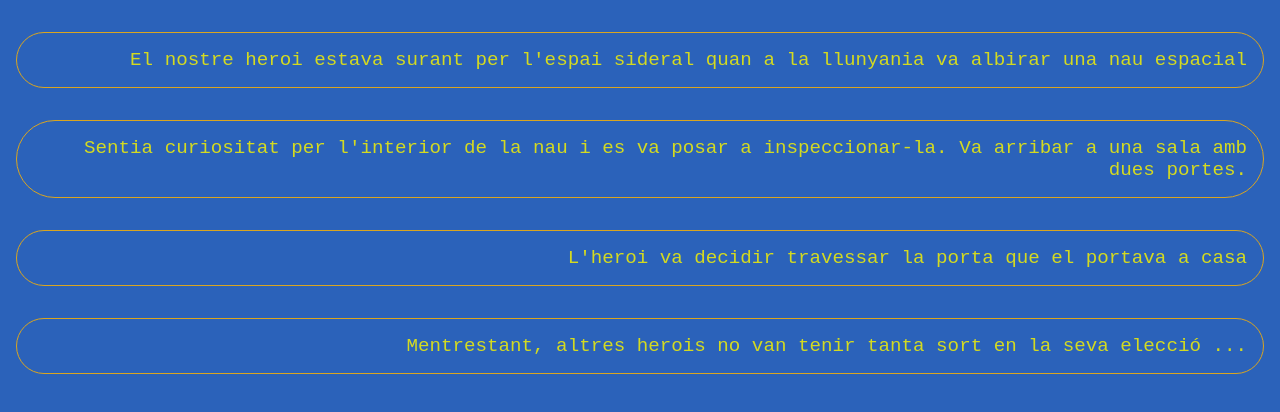
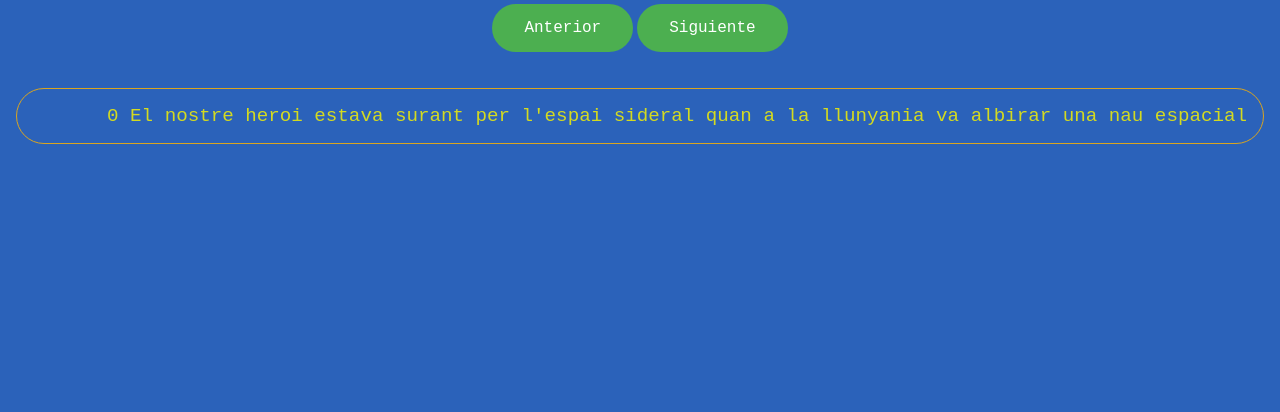
Before and after one commit to JordiNodeJS/Sprint-6_React, a React (Vite) app: page / in a window 1280 px wide. Shown: the top 412 px of the page. Built offline with nearby package versions, Linux system fonts and the light colour scheme.

Commit message:
s6e4/version display next sentence

```diff
--- a/src/App.jsx
+++ b/src/App.jsx
@@ -1,11 +1,27 @@
+import { useState } from 'react'
 import './App.css'
+import data from './data/data.js'
+
+import Button from './components/button/Button'
 import Escena from './components/escena/Escena'
 
+function App() {
+  const [index, setIndex] = useState(0)
 
-function App() {
+  const handleClickPrevious = () => setIndex( _ => (index < data.length) ? index + 1 : setIndex(0))
+
+  const handleClickNext = () => {
+    console.log('next button clicked')
+    setIndex( _ => (index < data.length - 1) ? index + 1 : setIndex(0))
+    // setIndex( _ => index + 1)
+
+  }
+
   return (
-    <div className="App">
-      <Escena />
+    <div className='App'>
+      <Button onClick={handleClickPrevious} label='Anterior' />
+      <Button onClick={handleClickNext} label='Siguiente' />
+      <Escena fraseIndex={index} data={data} />
     </div>
   )
 }
--- /dev/null
+++ b/src/components/button/Button.jsx
@@ -0,0 +1,7 @@
+import './button.css'
+
+const Button = ({label, onClick}) =>
+    <button onClick={onClick} type="button">{label}</button>
+
+
+export default Button
--- /dev/null
+++ b/src/components/button/button.css
@@ -0,0 +1,22 @@
+button {
+    background-color: #4CAF50; /* Green */
+    border: none;
+    color: white;
+    padding: 15px 32px;
+    text-align: center;
+    text-decoration: none;
+    display: inline-block;
+    font-size: 16px;
+    font-family: monospace;
+    margin: 4px 2px;
+    cursor: pointer;
+    transition-duration: 0.4s;
+    border-radius: 40px;
+  }
+
+  button:hover {
+    box-shadow: 0 12px 16px 0 rgba(0,0,0,0.24),0 17px 50px 0 rgba(0,0,0,0.19);
+  }
+  button:active {
+    background-color: rgb(43, 98, 186);
+  }
--- a/src/components/escena/Escena.jsx
+++ b/src/components/escena/Escena.jsx
@@ -1,9 +1,10 @@
-import data from '../../data/data'
+// import data from '../../data/data'
 import './escena.css'
 
-const Escena = () => {
+
+const Escena = ({fraseIndex = 0, data}) => {
   const frases = data.map(frase => <p>{frase}</p>)
-  return <div>{frases}</div>
+  return <div>{frases[fraseIndex]}</div>
 }
 
 export default Escena
--- a/src/data/data.js
+++ b/src/data/data.js
@@ -1,6 +1,6 @@
 export default [
-    "El nostre heroi estava surant per l'espai sideral quan a la llunyania va albirar una nau espacial",
-    "Sentia curiositat per l'interior de la nau i es va posar a inspeccionar-la. Va arribar a una sala amb dues portes.",
-    "L'heroi va decidir travessar la porta que el portava a casa",
-    "Mentrestant, altres herois no van tenir tanta sort en la seva elecció ..."
+    "0 El nostre heroi estava surant per l'espai sideral quan a la llunyania va albirar una nau espacial",
+    "1 Sentia curiositat per l'interior de la nau i es va posar a inspeccionar-la. Va arribar a una sala amb dues portes.",
+    "2 L'heroi va decidir travessar la porta que el portava a casa",
+    "3 Mentrestant, altres herois no van tenir tanta sort en la seva elecció ..."
 ]
```
Also changed, not shown: src/logo.svg (deleted), 1 other file (tests, documents, lock files or other folders).
